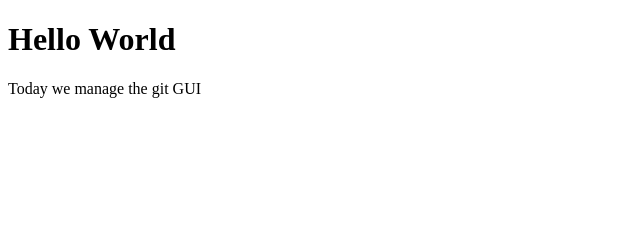
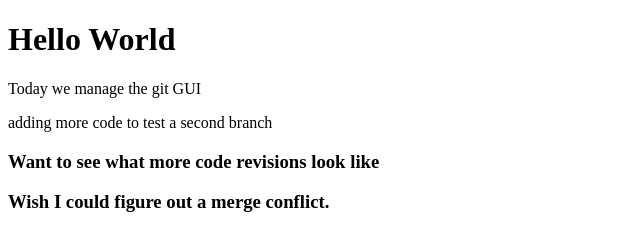
Before and after one commit to shanefitzgerald/testRepo, a plain HTML site: page index.html in a window 1280 px wide. Shown: the whole page, without its empty margins (0-640 px from the left). Drawn offline with Linux system fonts and the light colour scheme.

Commit message:
added 3 lines

```diff
--- a/index.html
+++ b/index.html
@@ -7,5 +7,8 @@
 <body>
 	<h1>Hello World</h1>
 	<p>Today we manage the git GUI</p>
+	<p>adding more code to test a second branch</p>
+	<h3>Want to see what more code revisions look like</h3>
+	<h3>Wish I could figure out a merge conflict.</h3>
 </body>
 </html>
```
